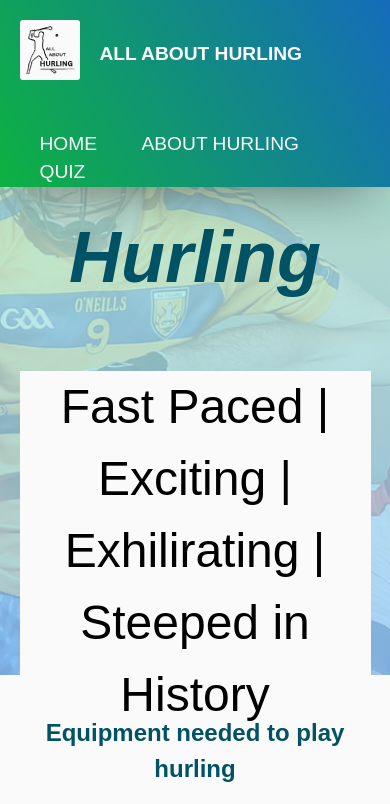
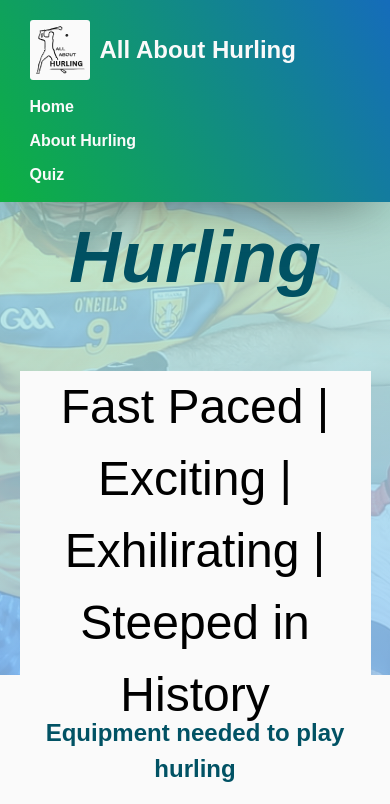
Before and after one commit to ahaseeb235/all_about_hurling, a plain HTML site: page indexv2.html in a window 390 px wide. Shown: the top 804 px of the page. Drawn offline with Linux system fonts and the light colour scheme.

Commit message:
navbar with media query

```diff
--- a/indexv2.html
+++ b/indexv2.html
@@ -16,25 +16,27 @@
     <header>
         <!-- navbar -->
         <div class="container">
-            <nav class="navbar">
-                <!-- brand / logo -->
-                <div class="brand">
-                    <a href="indexv2.html"><img class="hurlinglogo" src="./images/hurlinglogosvg.svg" alt="hurling logo"></a>
+             <!-- new nav -->
+            <nav>
+                <div class="logoandtitle">
+                    <img src="./images/hurlinglogosvg.svg" alt="hurling Logo" class="hurlinglogo">
                     <span class="sitetitle">All About Hurling</span>
-
                 </div>
-
-                <!-- menu items -->
-                <div class="menuitems">
-                    <ul class="nav">
-                        <li><a href="indexv2.html">HOME</a></li>
-                        <li><a href="about1.html">ABOUT HURLING</a></li>
-                        <li><a href="form1.html">Quiz</a></li>
-                    </ul>
-                </div>
+                <ul>
+                <li><a href="#">Home</a></li>
+                <li>
+                    <a href="#">About Hurling</a>
+                    <div class="submenu">
+                    <a href="#">Teams Table</a>
+                    <a href="#">Image Gallery</a>
+                    </div>
+                </li>
+                <li><a href="#">Quiz</a></li>
+                </ul>
             </nav>
         </div>
     </header>
+
 
 
 
--- a/styles_v2.css
+++ b/styles_v2.css
@@ -67,56 +67,46 @@ header {
     background: rgb(13,177,65);
     background: linear-gradient(60deg, rgba(13,177,65,1) 0%, rgba(21,108,186,1) 100%);
     box-shadow: 0 15px 59px -20px rgba(52, 51, 51, 0.8);
+
 }
 
-.navbar {
-    justify-content: center;
-    text-transform: uppercase;
-}
+nav {
+    display: flex;
+    align-items: center;
+    padding: 10px;
+  }
 
-header a {
+  nav ul {
+    list-style-type: none;
+    margin: 0;
+    padding: 0;
+    display: flex;
+    justify-content: flex-end;
+    flex-grow: 1;
+  }
+
+  nav ul li {
+    padding: 0 15px;
+  }
+
+  nav ul li a {
     color: #fafafa;
     text-decoration: none;
-    text-transform: uppercase;
-    font-size: 1.2em;
-}
-
-header ul li {
-    margin: 0;
-    padding: 0;
-    display: inline;
-    padding: 0 20px;
-}
-
-.menuitems {
-    margin-top: 40px;
-    margin-right: auto;
-    float: right;
-}
-
-/*--- logo and brand---*/
-
-.navbar {
-    display: flex;
-    justify-content: center;
-}
-
-
-.brand {
-    flex: 1;
-    font-size: 1.8em;
-    float: left;
     font-weight: bold;
-    color: #fafafa;
-    justify-content: left;
-    margin-top: 20px;
-    display: flex;
-}
-
+  }
 
 
 .sitetitle {
-    padding: 10px  20px;
+    margin-left: 10px;
+    font-weight: bold;
+    text-transform: capitalize;
+    color: #fafafa;
+}
+
+.logoandtitle {
+    display: flex;
+    align-items: center;
+    font-size: 1.5em;
 }
 
 .hurlinglogo {
@@ -127,6 +117,27 @@ header ul li {
     background-color: #fafafa;
     border-radius: 3px;
 }
+/* Submenu styling */
+.submenu {
+    display: none;
+    position: absolute;
+    background-color: #015264;
+    padding: 10px;
+    z-index: 1;
+  }
+
+  nav ul li:hover .submenu {
+    display: block;
+    color: #ffa600;
+  }
+
+  .submenu a {
+    display: block;
+    color: #fafafa;
+    text-decoration: none;
+    padding: 5px 0;
+  }
+
 
 /* Media Queries - Nav --*/
 @media(max-width: 768px) {
@@ -134,20 +145,30 @@ header ul li {
         width: 90%;
         margin: auto;
     }
-    .navbar {
-        display:block;
+    nav {
+      flex-direction: column;
+      align-items: flex-start;
     }
-    .brand {
-        font-size: 1.2em;
-        align-items: center;
-
+    nav ul {
+      flex-direction: column;
+      align-items: flex-start;
     }
-    .nav {
-        font-size: 1em;
-
+    nav ul li {
+      padding: 5px 0;
     }
-}
-
+    .submenu {
+      position: static;
+      display: none;
+      margin-left: 20px;
+      transition: 0.3s;
+    }
+    nav ul li:hover .submenu {
+      display: block;
+    }
+    .logoandtitle {
+        margin: 10px 0;
+    }
+  }
 /*--- callout ----*/
 
 .callout {
```
